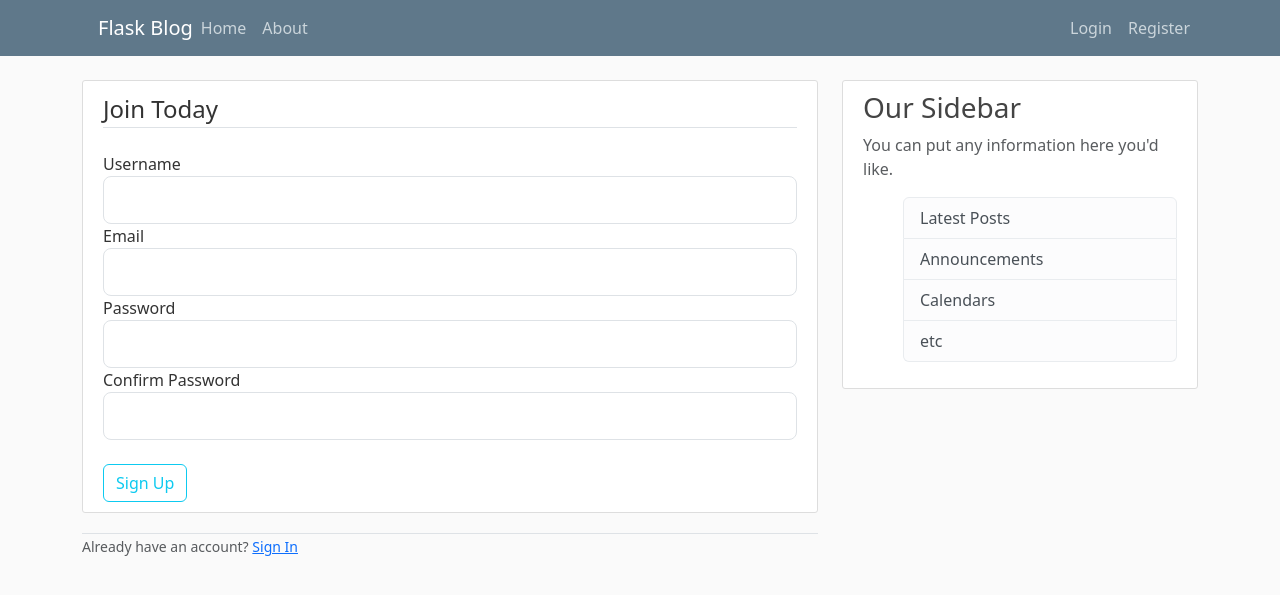
After one commit to emid1-o/Projeto-Escola, a Flask app: page /register in a window 1280 px wide. The commit adds this page. Shown: the top 595 px of the page. Run offline with Flask 3, Linux system fonts and the light colour scheme.

Commit message:
register dummy data completo funcionando

```diff
--- a/Flask_Blog/flaskblog.py
+++ b/Flask_Blog/flaskblog.py
@@ -1,6 +1,9 @@
-from flask import Flask, render_template, url_for
+from flask import Flask, render_template, url_for, flash, redirect
+from forms import RegistrationForm, LoginForm
 
 app = Flask(__name__)
+
+app.config['SECRET_KEY'] = '0a6666ca7be09ffc36e16fe5ed2ce898'
 
 posts = [
 
@@ -21,12 +24,26 @@ posts = [
 
 
 @app.route("/")
-def hello_world():
+def home():
     return render_template('home.html', posts=posts)
 
 @app.route("/about")
 def about_page():
     return render_template('about.html', title = 'About')
 
+@app.route("/register", methods=['GET', 'POST'])
+def register():
+    form = RegistrationForm()
+    if form.validate_on_submit():
+        flash(f'Acoount created for { form.username.data }!', 'success')
+        return redirect(url_for('home'))
+
+    return render_template('register.html', title = 'Register', form=form)
+
+@app.route("/login")
+def login():
+    form = LoginForm()
+    return render_template('login.html', title = 'Login', form=form)
+
 if __name__ == '__main__':
     app.run(debug=True)
--- /dev/null
+++ b/Flask_Blog/forms.py
@@ -0,0 +1,23 @@
+from flask_wtf import FlaskForm
+from wtforms import StringField, PasswordField, SubmitField, BooleanField
+from wtforms.validators import DataRequired, Length, Email, EqualTo
+
+class RegistrationForm(FlaskForm):
+    username = StringField('Username', validators= [DataRequired(), Length(min=2, max=20)])
+
+    email = StringField('Email', validators= [DataRequired(), Email()])
+
+    password = PasswordField('Password', validators= [DataRequired()])
+    confirm_password = PasswordField('Confirm Password', validators= [DataRequired(), EqualTo('password')])
+
+    submit = SubmitField('Sign Up')
+
+class LoginForm(FlaskForm):
+
+    email = StringField('Email', validators= [DataRequired(), Email()])
+
+    password = PasswordField('Password', validators= [DataRequired()])
+
+    remember = BooleanField('Remember Me')
+
+    submit = SubmitField('Login')
--- a/Flask_Blog/templates/layout.html
+++ b/Flask_Blog/templates/layout.html
@@ -32,12 +32,11 @@
                     aria-controls="navbarToggle" aria-expanded="false" aria-label="Toggle navigation">
                     <span class="navbar-toggler-icon"></span>
                 </button>
-                <div class="collapse navbar-collapse" id="navbarToggle">
+                <div class="collapse navbar-collapse d-flex justify-content-between" id="navbarToggle">
                     <div class="navbar-nav mr-auto">
                         <a class="nav-item nav-link" href="/">Home</a>
                         <a class="nav-item nav-link" href="/about">About</a>
                     </div>
-                    <!-- Navbar Right Side -->
                     <div class="navbar-nav">
                         <a class="nav-item nav-link" href="/login">Login</a>
                         <a class="nav-item nav-link" href="/register">Register</a>
@@ -50,6 +49,15 @@
     <main role="main" class="container">
         <div class="row">
             <div class="col-md-8">
+                {% with messages = get_flashed_messages(with_categories = true) %}
+                {% if messages %}
+                {% for category, message in messages %}
+                <div class="alert alert-{{ category }}">
+                    {{ message }}
+                </div>
+                {% endfor %}
+                {% endif %}
+                {% endwith %}
                 {% block content %}{% endblock %}
             </div>
             <div class="col-md-4">
--- /dev/null
+++ b/Flask_Blog/templates/register.html
@@ -0,0 +1,81 @@
+{% extends "layout.html" %}
+{% block content %}
+
+    <div class="content-section">
+        <form method="POST" action="">
+            {{ form.hidden_tag() }}
+            <fieldset class="form_group">
+                <legend class="border-bottom mb-4">Join Today</legend>
+                <div class="form_group">
+                    {{ form.username.label(class = "form-control-label") }}
+
+                    {% if form.username.errors  %}
+                        {{ form.username(class = "form-control form-control-lg is-invalid") }}
+                        <div class="invalid-feedback">
+                            {% for error in form.username.errors %}
+                                <span>{{ error }}</span>
+                            {% endfor %}
+                        </div>
+                    {% else %}
+                        {{ form.username(class = "form-control form-control-lg") }}
+                    {% endif %}
+                </div>
+
+                <div class="form_group">
+                    {{ form.email.label(class = "form-control-label") }}
+
+                    {% if form.email.errors  %}
+                        {{ form.email(class = "form-control form-control-lg is-invalid") }}
+                        <div class="invalid-feedback">
+                            {% for error in form.email.errors %}
+                                <span>{{ error }}</span>
+                            {% endfor %}
+                        </div>
+                    {% else %}
+                        {{ form.email(class = "form-control form-control-lg") }}
+                    {% endif %}
+                </div>
+
+                 <div class="form_group">
+                    {{ form.password.label(class = "form-control-label") }}
+
+                    {% if form.password.errors  %}
+                        {{ form.password(class = "form-control form-control-lg is-invalid") }}
+                        <div class="invalid-feedback">
+                            {% for error in form.password.errors %}
+                                <span>{{ error }}</span>
+                            {% endfor %}
+                        </div>
+                    {% else %}
+                        {{ form.password(class = "form-control form-control-lg") }}
+                    {% endif %}
+                </div>
+
+                 <div class="form_group">
+                    {{ form.confirm_password.label(class = "form-control-label") }}
+
+                    {% if form.confirm_password.errors  %}
+                        {{ form.confirm_password(class = "form-control form-control-lg is-invalid") }}
+                        <div class="invalid-feedback">
+                            {% for error in form.confirm_password.errors %}
+                                <span>{{ error }}</span>
+                            {% endfor %}
+                        </div>
+                    {% else %}
+                        {{ form.confirm_password(class = "form-control form-control-lg") }}
+                    {% endif %}
+                </div>
+            </fieldset>
+            <br>
+            <div class="form_group">
+                {{ form.submit(class="btn btn-outline-info") }}
+            </div>
+        </form>
+    </div>
+    <div class="border-top pr-3">
+        <small class="text-muted">
+            Already have an account? <a class="ml-2" href="{{ url_for('login') }}">Sign In</a>
+        </small>
+    </div>
+
+{% endblock content %}
```
Also changed, not shown: Flask_Blog/templates/login.html (added).
